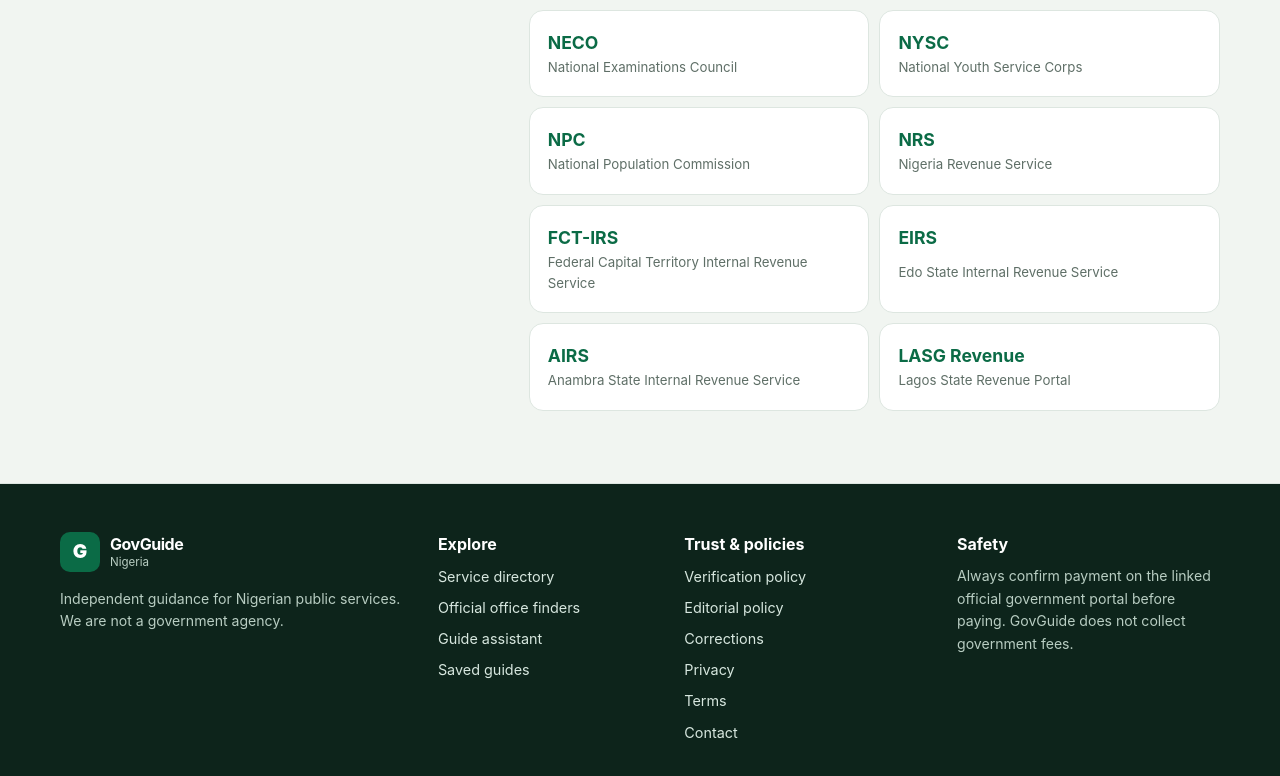
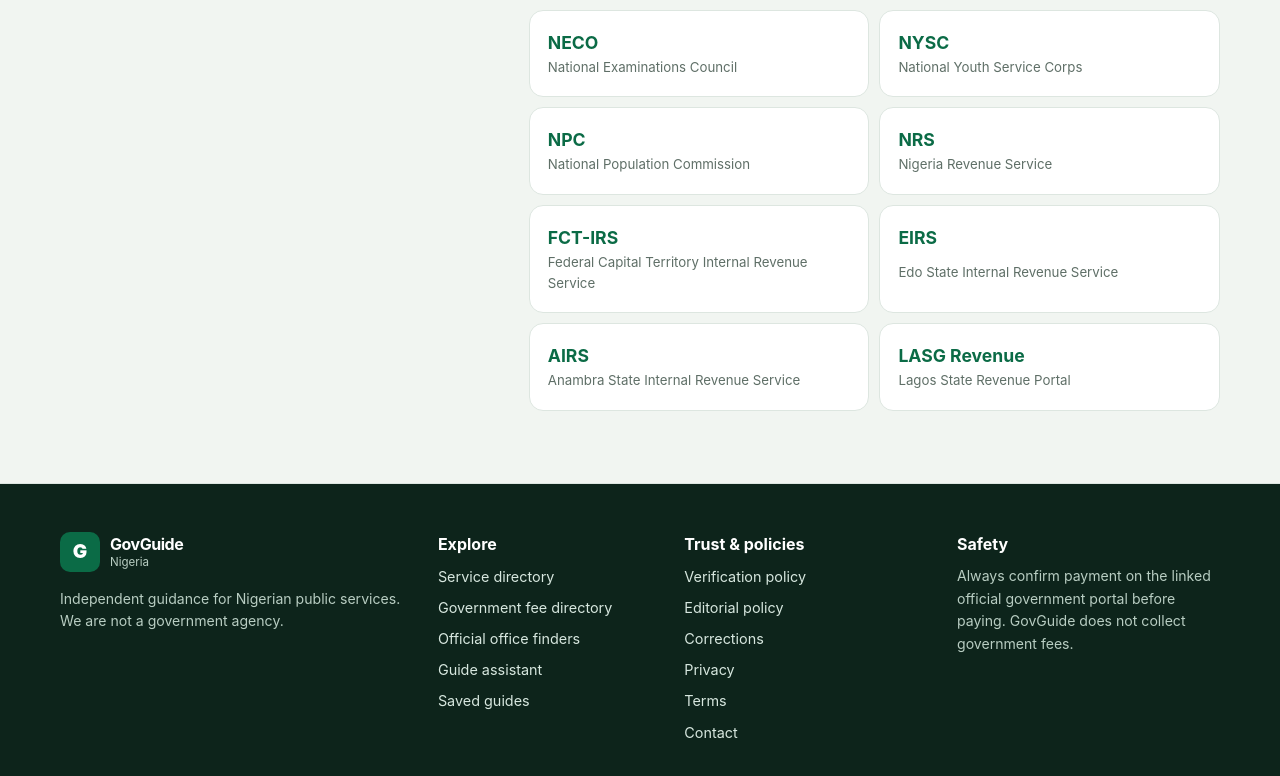
Before and after one commit to eghosa001/nigeria, a Next.js app: page / in a window 1280 px wide. Shown: the part 3555-4331 px from the top of the page. Built offline with nearby package versions, Linux system fonts and the light colour scheme; no server answers.

Commit message:
nav: add fees to footer

```diff
--- a/components/site-footer.tsx
+++ b/components/site-footer.tsx
@@ -14,6 +14,7 @@ export function SiteFooter() {
         <div>
           <strong>Explore</strong>
           <Link href="/services">Service directory</Link>
+          <Link href="/fees">Government fee directory</Link>
           <Link href="/offices">Official office finders</Link>
           <Link href="/assistant">Guide assistant</Link>
           <Link href="/saved">Saved guides</Link>
```
